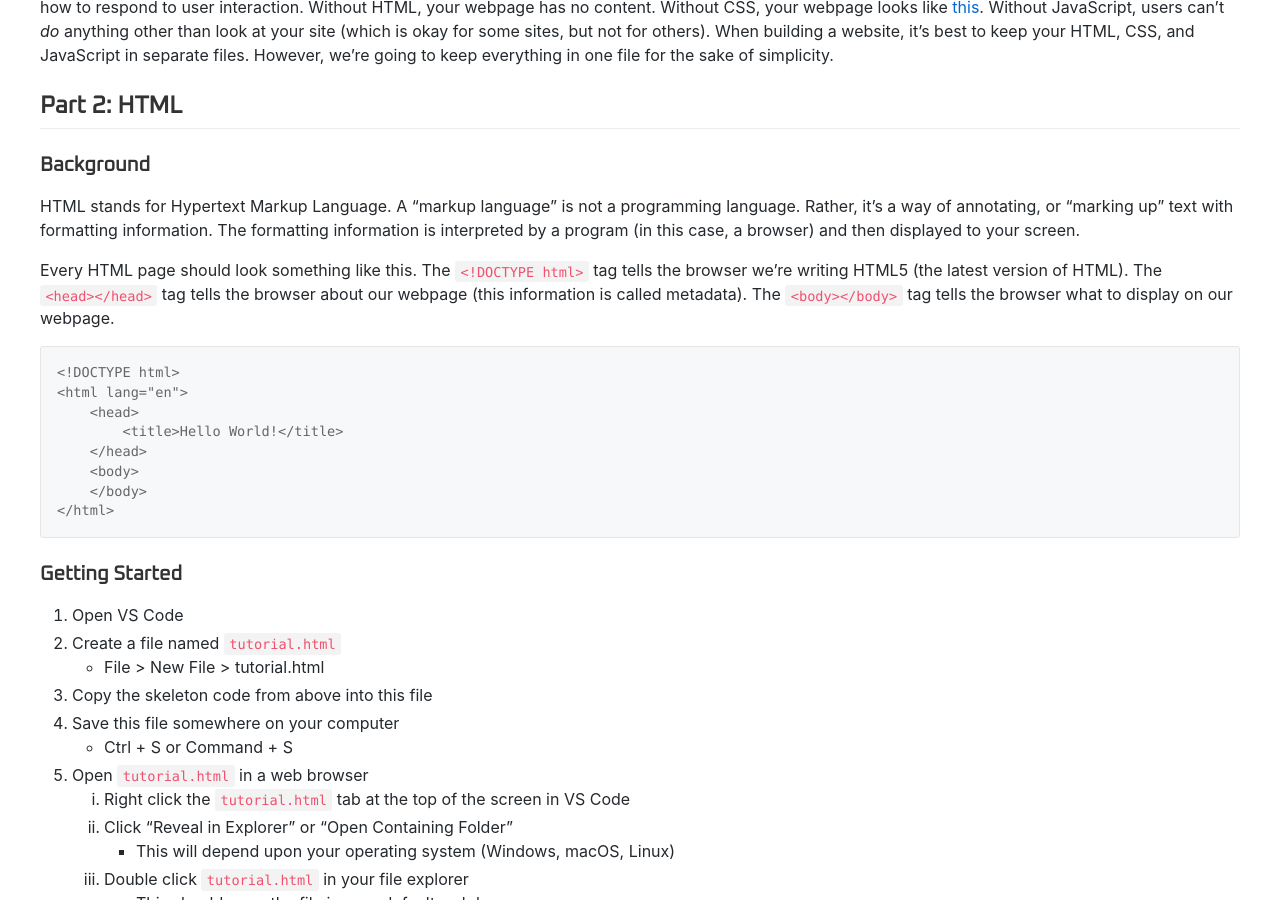
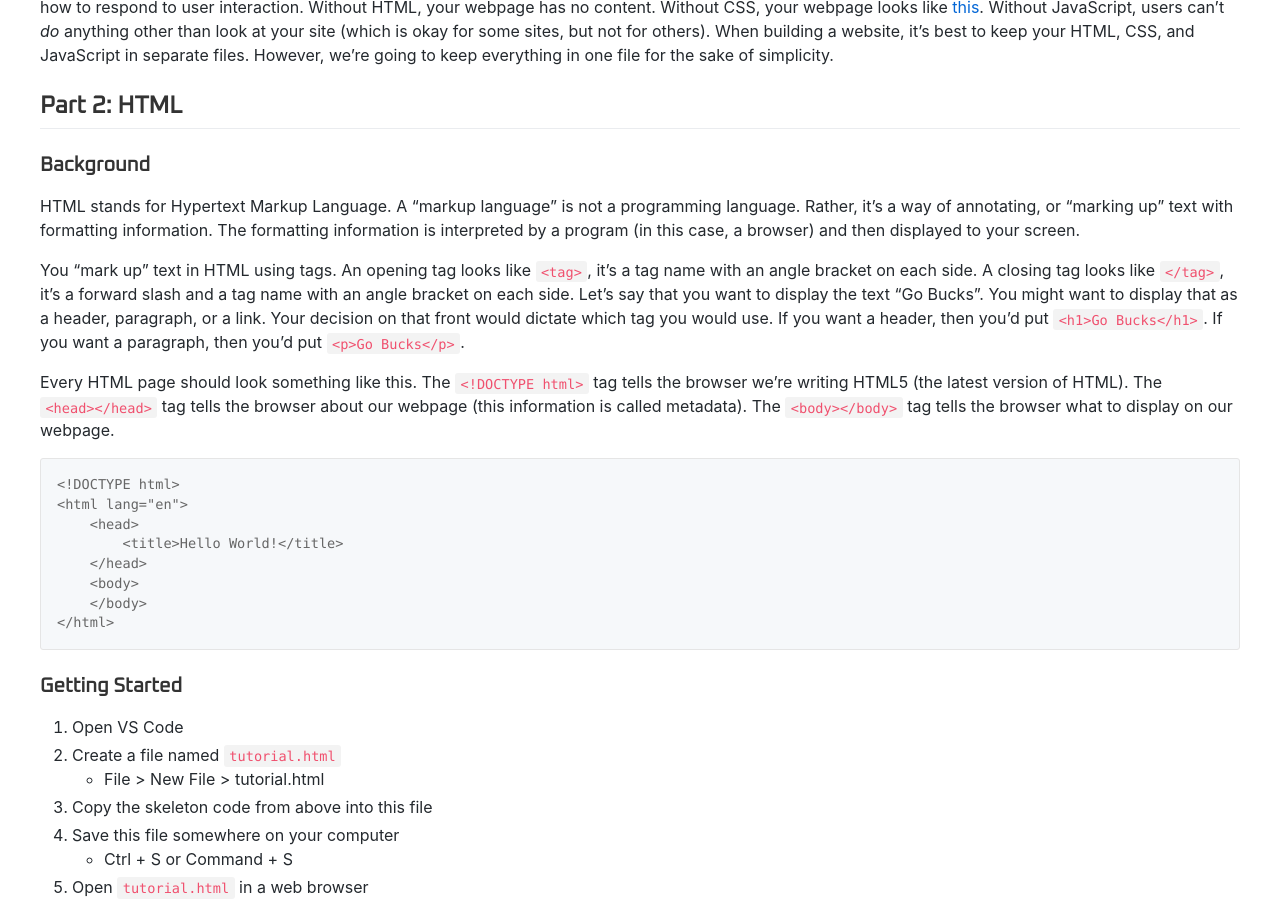
Before and after one commit to Code4Community/Code4Community.github.io, a Jekyll site: the page built from tutorials/html-css-tutorial.md, in a window 1280 px wide and 900 px high, scrolled down 838 px. Built offline with Jekyll 4.4.1, drawn with Linux system fonts in a browser that asks for light colours; nearby versions of some CDN libraries.

Commit message:
Introduce tags in html tutorial

````diff
--- a/tutorials/html-css-tutorial.md
+++ b/tutorials/html-css-tutorial.md
@@ -39,6 +39,8 @@ Each of these questions is answered by one of the languages of the web. HTML kno
 
 ### Background
 HTML stands for Hypertext Markup Language. A "markup language" is not a programming language. Rather, it's a way of annotating, or "marking up" text with formatting information. The formatting information is interpreted by a program (in this case, a browser) and then displayed to your screen.
+
+You "mark up" text in HTML using tags. An opening tag looks like `<tag>`, it's a tag name with an angle bracket on each side. A closing tag looks like `</tag>`, it's a forward slash and a tag name with an angle bracket on each side. Let's say that you want to display the text "Go Bucks". You might want to display that as a header, paragraph, or a link. Your decision on that front would dictate which tag you would use. If you want a header, then you'd put `<h1>Go Bucks</h1>`. If you want a paragraph, then you'd put `<p>Go Bucks</p>`.
 
 Every HTML page should look something like this. The `<!DOCTYPE html>` tag tells the browser we're writing HTML5 (the latest version of HTML). The `<head></head>` tag tells the browser about our webpage (this information is called metadata). The `<body></body>` tag tells the browser what to display on our webpage.
 ```html
````
